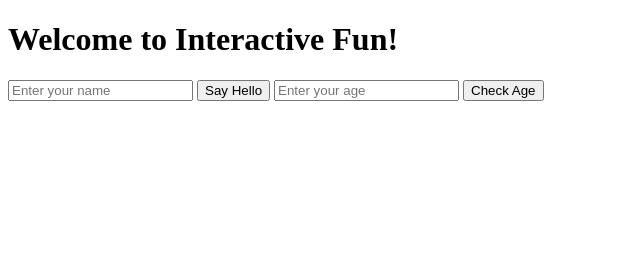
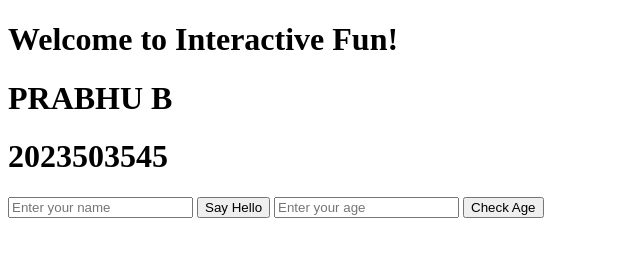
Before and after one commit to Prabhu-B-26/ExamHtml, a plain HTML site: page index.html in a window 1280 px wide. Shown: the whole page, without its empty margins (0-640 px from the left). Drawn offline with Linux system fonts and the light colour scheme.

Commit message:
Add header information and user details to index.html

```diff
--- a/index.html
+++ b/index.html
@@ -8,7 +8,8 @@
 </head>
 <body>
     <h1>Welcome to Interactive Fun!</h1>
-
+<h1> PRABHU B</h1>
+    <h1>2023503545</h1>
   <input type="text" id="nameInput" placeholder="Enter your name">
   <button onclick="sayHello()">Say Hello</button>
 
@@ -46,4 +47,5 @@
     }
   </script>
 </body>
+
 </html>
```
